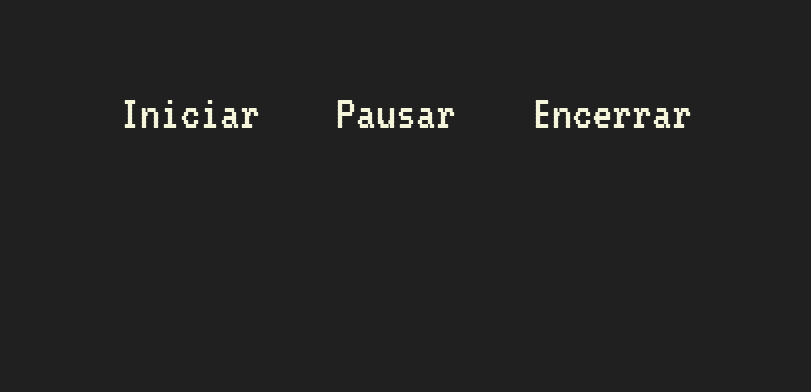
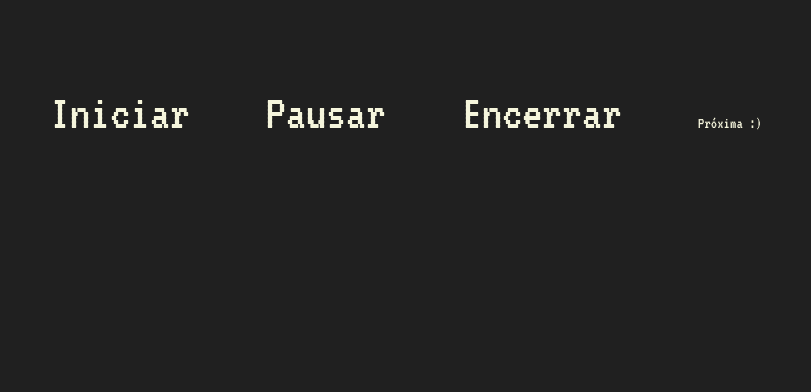
Before and after one commit to v1tooR/Estudando_js, a plain HTML site: page Cronometro/index.html in a window 1280 px wide. Shown: the part 408-800 px from the top of the page, without its empty margins (234-1045 px from the left). Drawn offline with Linux system fonts and the light colour scheme.

Commit message:
adição na pagina

```diff
--- a/Cronometro/index.html
+++ b/Cronometro/index.html
@@ -20,6 +20,7 @@
             <button type="button" name="start">Iniciar</button>
             <button type="button" name="pause">Pausar</button>
             <button type="button" name="reset">Encerrar</button>
+            <button type="button"><a href="../Menu Bar/index.html">Próxima :)</a></button>
         </div>
     </form>
     <script>
@@ -81,5 +82,6 @@
         return input > 10 ? input : `0${input}`
         }
     </script>
+
 </body>
 </html>
--- a/Cronometro/style.css
+++ b/Cronometro/style.css
@@ -20,6 +20,10 @@ div{
     align-items: center;
     text-align: center;
 }
+.buttons a{
+    align-items: center;
+    text-align: center;
+}
 
 button{
     background: none;
@@ -30,6 +34,12 @@ button{
 button:hover{
     color: rgb(255, 119, 50);
     transition: 0.7s;
+}
+
+a{
+    text-decoration: none;
+    font-size: 2vh;
+    align-items: center;
 }
 
 @media screen and (max-width: 900px){
--- a/Menu Bar/style.css
+++ b/Menu Bar/style.css
@@ -53,7 +53,7 @@
   .mobile-menu div {
     width: 32px;
     height: 2px;
-    background: #fff;
+    background: antiquewhite;
     margin: 8px;
     transition: 0.3s;
   }
```
Also changed, not shown: Menu Bar/index.html (+1 -0 lines).
